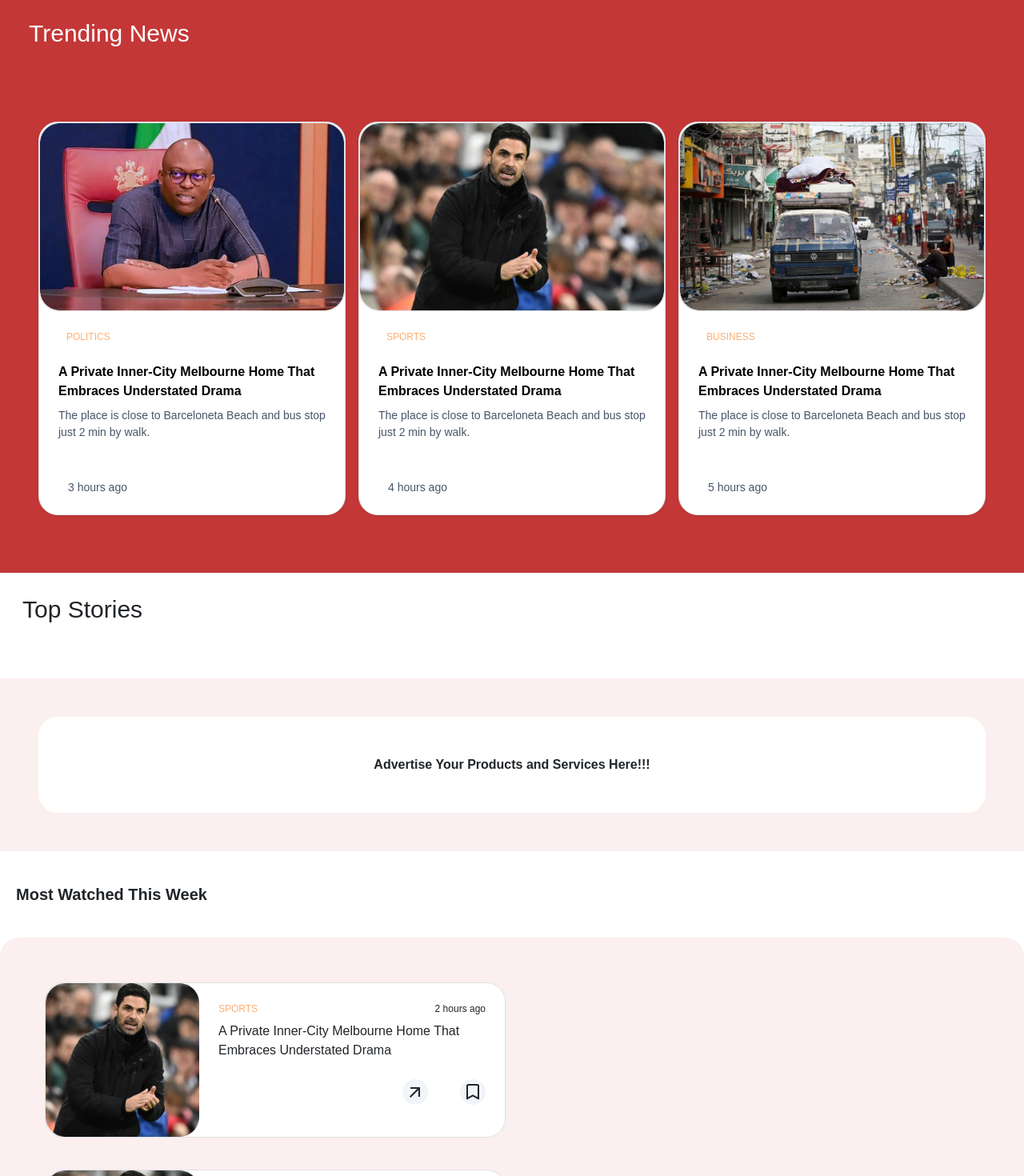
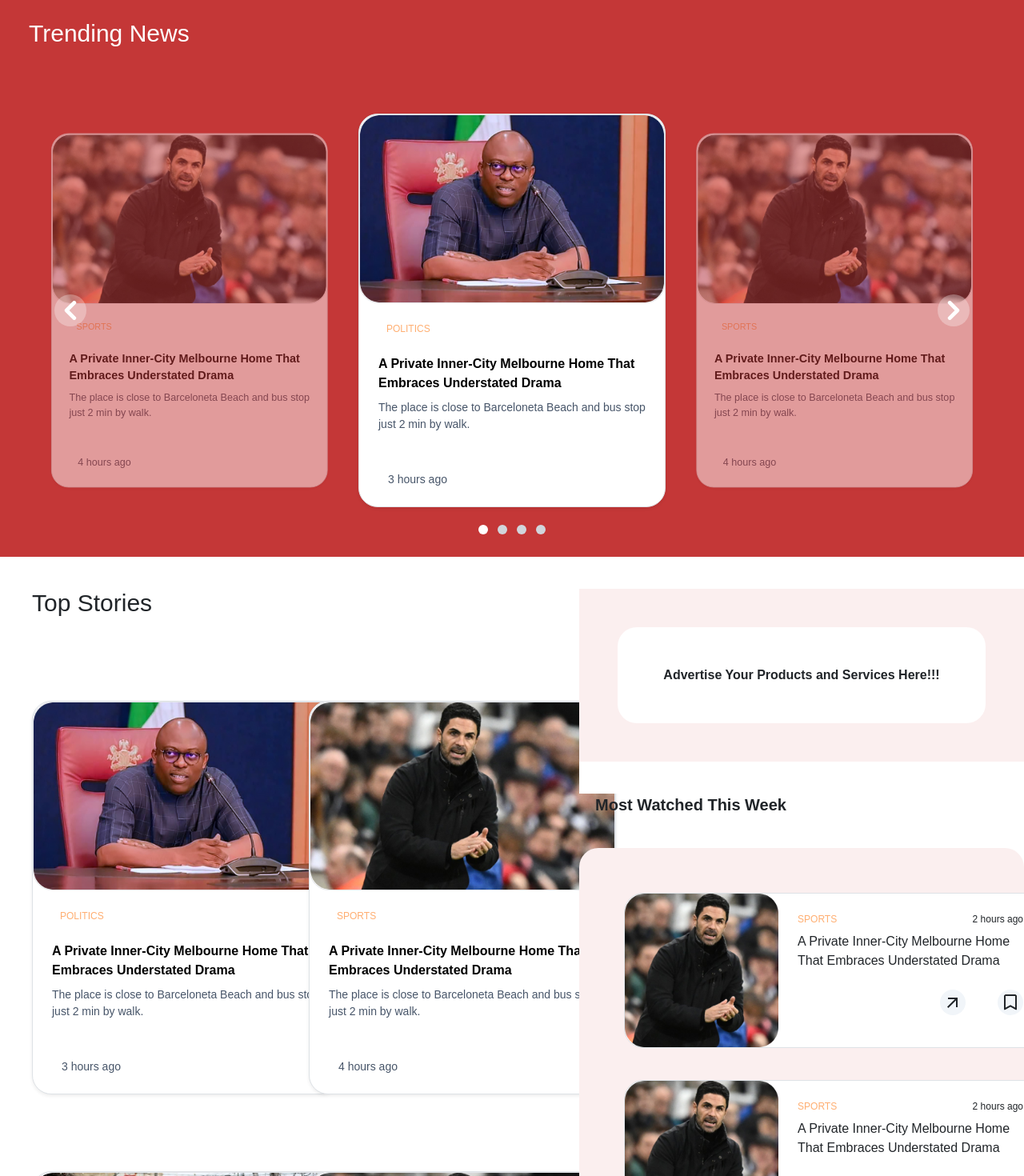
Before and after one commit to CheckUpdateBuilds/checkupdate, a React (Vite) app: page / in a window 1280 px wide. Shown: the part 480-1950 px from the top of the page at 80% size. Built offline with nearby package versions, Linux system fonts and the light colour scheme.

Commit message:
Navbar, lg screen tab screen.

```diff
--- a/src/App.jsx
+++ b/src/App.jsx
@@ -28,7 +28,7 @@ function App() {
   return (
     <div className='overflow-hidden'>
       <Navbar/>
-      <div className="bg-transparent block h-[125px] lg:hidden " ></div>
+      <div className="bg-transparent block h-[162px] lg:hidden " ></div>
       <Ads/>
       <Routes>
         <Route path='/' element={<Home/>} />
--- a/src/Components/Ads.jsx
+++ b/src/Components/Ads.jsx
@@ -3,7 +3,7 @@
 const Ads = () => {
   return (
     <>
-      <div className="bg-companyLightRed font-Nunito -[180px] md:pt-[unset]">
+      <div className="bg-companyLightRed font-Nunito -[180px] md:pt-[unset] rounded-3xl ">
           <div className="h-[40px] bg-companyWhite"></div>
           <div className="rounded-3xl bg-companyWhite p-5 m-5 text-center font-bold tex">
               <p>Advertise Your Products and Services Here!!!</p>
--- a/src/Components/Card.jsx
+++ b/src/Components/Card.jsx
@@ -5,7 +5,7 @@ const Card = ({ title, description, subTitle, time, image }) => {
   return (
     <>
       <a>
-        <div className=" flex flex-col my-6 bg-white shadow-sm border border-slate-800 rounded-3xl w-full ">
+        <div className=" flex flex-col my-6 bg-white shadow-sm border border-slate-800 rounded-3xl w-fit lg:w-96 ">
           <div className=" overflow-hidden text-white rounded-3xl w-fit h-auto border-1">
             <img
               src={image}
--- a/src/Components/Carousel.jsx
+++ b/src/Components/Carousel.jsx
@@ -1,48 +1,39 @@
-import { useState, useEffect, useCallback } from "react";
-import TestimonialCard from "./TestimonialCard";
-import { testimonialCardData } from "../../testimonialCardData";
+import { useState, useCallback } from "react";
+import Card from "../Components/Card";
+import { trendingNewData } from "../trendingNewsData";
 
 const Carousel = () => {
   const [currentSlide, setCurrentSlide] = useState(0);
-  const intervalTime = 3000; // Auto-scroll interval (in milliseconds)
 
   // Function to move to the next slide
   const nextSlide = useCallback(() => {
-    setCurrentSlide((prev) => (prev + 1) % testimonialCardData.length);
+    setCurrentSlide((prev) => (prev + 1) % trendingNewData.length);
   }, []);
 
   // Function to move to the previous slide
   const prevSlide = () => {
-    setCurrentSlide((prev) => (prev - 1 + testimonialCardData.length) % testimonialCardData.length);
+    setCurrentSlide((prev) => (prev - 1 + trendingNewData.length) % trendingNewData.length);
   };
-
-  // Auto-scroll logic using useEffect
-  useEffect(() => {
-    const autoScroll = setInterval(nextSlide, intervalTime);
-
-    // Cleanup the interval on component unmount
-    return () => clearInterval(autoScroll);
-  }, [nextSlide]);
 
   return (
     <div className="relative w-full flex justify-center items-center">
       {/* Carousel Wrapper */}
-      <div className="relative w-full h-96 flex justify-center items-center overflow-hidden">
-        {testimonialCardData.map((data, index) => {
+      <div className="relative w-full h-[600px] flex justify-center items-center overflow-hidden">
+        {trendingNewData.map((data, index) => {
           const isCurrent = index === currentSlide;
           const isPrev =
-            index === (currentSlide - 1 + testimonialCardData.length) % testimonialCardData.length;
+            index === (currentSlide - 1 + trendingNewData.length) % trendingNewData.length;
           const isNext =
-            index === (currentSlide + 1) % testimonialCardData.length;
+            index === (currentSlide + 1) % trendingNewData.length;
 
           // Determine classes for positioning and visibility
           let positionClasses = "opacity-0 scale-75 z-0 translate-x-0";
           if (isCurrent) {
             positionClasses = "opacity-100 scale-100 z-20 translate-x-0";
           } else if (isPrev) {
-            positionClasses = "opacity-50 scale-90 z-10 -translate-x-[120%]";
+            positionClasses = "opacity-50 scale-90 z-10 -translate-x-[105%]";
           } else if (isNext) {
-            positionClasses = "opacity-50 scale-90 z-10 translate-x-[120%]";
+            positionClasses = "opacity-50 scale-90 z-10 translate-x-[105%]";
           }
 
           return (
@@ -50,11 +41,12 @@ const Carousel = () => {
               key={index}
               className={`absolute transition-all duration-700 transform ${positionClasses}`}
             >
-              <TestimonialCard
-                icon={data.icon}
+              <Card
+                image={data.image}
+                title={data.title}
+                subTitle={data.subTitle}
                 description={data.description}
-                name={data.name}
-                title={data.title}
+                time={data.time}
               />
             </div>
           );
@@ -64,7 +56,7 @@ const Carousel = () => {
       {/* Navigation Buttons */}
       <button
         onClick={prevSlide}
-        className="absolute top-1/2 left-5 z-30 transform -translate-y-1/2 bg-white/30 dark:bg-gray-800/30 group-hover:bg-white/50 dark:group-hover:bg-gray-800/60 group-focus:ring-4 group-focus:ring-white dark:group-focus:ring-gray-800/70 p-2 rounded-full"
+        className="absolute top-1/2 hidden md:block left-5 lg:ml-10 z-30 transform -translate-y-1/2 bg-white/30 dark:bg-gray-800/30 group-hover:bg-white/50 dark:group-hover:bg-gray-800/60 group-focus:ring-4 group-focus:ring-white dark:group-focus:ring-gray-800/70 p-2 rounded-full"
       >
         <svg
           className="w-6 h-6 text-white dark:text-gray-800"
@@ -84,7 +76,7 @@ const Carousel = () => {
 
       <button
         onClick={nextSlide}
-        className="absolute top-1/2 right-5 z-30 transform -translate-y-1/2 bg-white/30 dark:bg-gray-800/30 group-hover:bg-white/50 dark:group-hover:bg-gray-800/60 group-focus:ring-4 group-focus:ring-white dark:group-focus:ring-gray-800/70 p-2 rounded-full"
+        className="absolute top-1/2 hidden md:block right-5 lg:mr-10 z-30 transform -translate-y-1/2 bg-white/30 dark:bg-gray-800/30 group-hover:bg-white/50 dark:group-hover:bg-gray-800/60 group-focus:ring-4 group-focus:ring-white dark:group-focus:ring-gray-800/70 p-2 rounded-full"
       >
         <svg
           className="w-6 h-6 text-white dark:text-gray-800"
@@ -104,7 +96,7 @@ const Carousel = () => {
 
       {/* Indicators */}
       <div className="absolute bottom-5 left-1/2 z-30 flex -translate-x-1/2 space-x-3">
-        {testimonialCardData.map((_, index) => (
+        {trendingNewData.map((_, index) => (
           <button
             key={index}
             onClick={() => setCurrentSlide(index)}
--- a/src/Components/Navbar.jsx
+++ b/src/Components/Navbar.jsx
@@ -12,67 +12,67 @@ const Navbar = () => {
 
   return (
     <>
-      <div className="font-Nunito bg-companyRed  h-auto w-full fixed md:relative">
+      <div className="font-Nunito bg-companyRed  h-auto w-full fixed lg:relative z-50">
         <div className="flex flex-wrap justify-between items-center ">
           <Link to={'/'}>
-            <img src={companyLogo} alt="company logo" className="h-20 w-20 ml-8 md:h-16 md:w-40 md:ml-8"/>
+            <img src={companyLogo} alt="company logo" className="h-20 w-20 ml-8 lg:h-16 lg:w-40 lg:ml-8"/>
           </Link>
 
-          <div className='relative flex-1 hidden md:block ml-[420px]'>
+          <div className='relative flex-1 hidden lg:block ml-[420px]'>
               <MdOutlineSearch className='absolute top-1/2 transform -translate-y-1/2 left-3 h-6 w-6 text-white'/>
-              <input type="text" placeholder='Search' className='w-full md:w-[400px] pl-10 pr-4 py-2 h-10 bg-transparent ring-companyWhite ring-1 ring-inset rounded-3xl text-white'/>
+              <input type="text" placeholder='Search' className='w-full lg:w-[400px] pl-10 pr-4 py-2 h-10 bg-transparent ring-companyWhite ring-1 ring-inset rounded-3xl text-white'/>
           </div>
-          <button className="inline-flex items-center p-2 mr-10 text-sm text-white rounded-lg md:hidden hover:bg-red-700 focus:outline-none focus:ring-1 focus:ring-black dark:text-black dark:hover:bg-red-700 dark:focus:ring-black" aria-controls="navbar-solid-bg" aria-expanded={isOpen} onClick={toggle} >
+          <button className="inline-flex items-center p-2 mr-10 text-sm text-white rounded-lg lg:hidden hover:bg-red-700 focus:outline-none focus:ring-1 focus:ring-black dark:text-black dark:hover:bg-red-700 dark:focus:ring-black" aria-controls="navbar-solid-bg" aria-expanded={isOpen} onClick={toggle} >
               <BiMenuAltLeft className="h-9 w-9"/>
             </button>
-          <button className='bg-companyWhite text-center hidden md:block w-20 h-10 md:mr-20 text-companyRed rounded-3xl '>Sign In</button>
+          <button className='bg-companyWhite text-center hidden lg:block w-20 h-10 lg:mr-20 text-companyRed rounded-3xl '>Sign In</button>
         </div>
 
         <div className='flex flex-wrap justify-between items-center '>
-          <div className='relative flex-1  mx-4 md:hidden'>
+          <div className='relative flex-1  mx-4 lg:hidden'>
               <MdOutlineSearch className='absolute top-1/2 transform -translate-y-1/2 left-3 h-6 w-6 text-white'/>
               <input type="text" placeholder='Search' className='w-full w-[300px] pl-10 pr-4 py-2 h-10 bg-transparent ring-companyWhite ring-1 ring-inset rounded-3xl text-white'/>
           </div>
-              <button className='bg-companyWhite text-center w-20 h-10 mr-10 md:hidden text-companyRed rounded-3xl hover:bg-slate-500 '>Sign In</button>
+              <button className='bg-companyWhite text-center w-20 h-10 mr-10 lg:hidden text-companyRed rounded-3xl hover:bg-slate-500 '>Sign In</button>
         </div>
 
         <nav className="">
           <div className="max-w-screen-xl flex flex-wrap items-center justify-between  mx-auto p-4">
 
-            <div className={`w-full md:block md:w-auto ${isOpen ? 'block' : 'hidden'}`} id="navbar-solid-bg">
-              <ul className="flex flex-col font-medium mt-4 rounded-lg md:flex-row md:space-x-5 md:mt-0 md:ml-10 md:mr-10 md:border-0 md:bg-transparent ">
+            <div className={`w-full lg:block lg:w-auto ${isOpen ? 'block' : 'hidden'}`} id="navbar-solid-bg">
+              <ul className="flex flex-col font-medium mt-4 rounded-lg lg:flex-row lg:space-x-5 lg:mt-0 lg:ml-10 lg:mr-10 lg:border-0 lg:bg-transparent ">
                 <li>
-                  <Link to={'/'} className="block py-2 px-[1px] text-end text-xs md:text-sm text-white md:hover:border-b-2 md:hover:border-white-700 md:hover:pb-2">News</Link>
+                  <Link to={'/'} className="block py-2 px-[1px] text-end text-xs lg:text-sm text-white lg:hover:border-b-2 lg:hover:border-white-700 lg:hover:pb-2">News</Link>
                 </li>
                 <li>
-                    <Link to={'/sports'} className="block py-2 px-[1px] text-end text-xs md:text-sm text-white hover:bg-companyOrange md:hover:bg-transparent dark:text-white md:hover:border-b-2 md:hover:border-white-700 md:hover:pb-2">Sports</Link>
+                    <Link to={'/sports'} className="block py-2 px-[1px] text-end text-xs lg:text-sm text-white hover:bg-companyOrange lg:hover:bg-transparent dark:text-white lg:hover:border-b-2 lg:hover:border-white-700 lg:hover:pb-2">Sports</Link>
                 </li>
                 <li>
-                  <Link to={'/entertainment'} className="block py-2 px-[1px] text-end text-xs md:text-sm text-white hover:bg-companyOrange md:hover:bg-transparent dark:text-white md:hover:border-b-2 md:hover:border-white-700 md:hover:pb-2">Entertainment</Link>
+                  <Link to={'/entertainment'} className="block py-2 px-[1px] text-end text-xs lg:text-sm text-white hover:bg-companyOrange lg:hover:bg-transparent dark:text-white lg:hover:border-b-2 lg:hover:border-white-700 lg:hover:pb-2">Entertainment</Link>
                 </li>
                 <li>
-                  <Link to={'/lifestyle'} className="block py-2 px-[1px] text-end text-xs md:text-sm text-white hover:bg-companyOrange md:hover:bg-transparent dark:text-white md:hover:border-b-2 md:hover:border-white-700 md:hover:pb-2">Lifestyle</Link>
+                  <Link to={'/lifestyle'} className="block py-2 px-[1px] text-end text-xs lg:text-sm text-white hover:bg-companyOrange lg:hover:bg-transparent dark:text-white lg:hover:border-b-2 lg:hover:border-white-700 lg:hover:pb-2">Lifestyle</Link>
                 </li>
                 <li>
-                  <Link to={'/politics'} className="block py-2 px-[1px] text-end text-xs md:text-sm text-white hover:bg-companyOrange md:hover:bg-transparent dark:text-white md:hover:border-b-2 md:hover:border-white-700 md:hover:pb-2">Politics</Link>
+                  <Link to={'/politics'} className="block py-2 px-[1px] text-end text-xs lg:text-sm text-white hover:bg-companyOrange lg:hover:bg-transparent dark:text-white lg:hover:border-b-2 lg:hover:border-white-700 lg:hover:pb-2">Politics</Link>
                 </li>
                 <li>
-                  <Link to={'/business'} className="block py-2 px-[1px] text-end text-xs md:text-sm text-white hover:bg-companyOrange md:hover:bg-transparent dark:text-white md:hover:border-b-2 md:hover:border-white-700 md:hover:pb-2">Business</Link>
+                  <Link to={'/business'} className="block py-2 px-[1px] text-end text-xs lg:text-sm text-white hover:bg-companyOrange lg:hover:bg-transparent dark:text-white lg:hover:border-b-2 lg:hover:border-white-700 lg:hover:pb-2">Business</Link>
                 </li>
                 <li>
-                  <Link to={'/science'} className="block py-2 px-[1px] text-end text-xs md:text-sm text-white hover:bg-companyOrange md:hover:bg-transparent dark:text-white md:hover:border-b-2 md:hover:border-white-700 md:hover:pb-2">Science & Tech</Link>
+                  <Link to={'/science'} className="block py-2 px-[1px] text-end text-xs lg:text-sm text-white hover:bg-companyOrange lg:hover:bg-transparent dark:text-white lg:hover:border-b-2 lg:hover:border-white-700 lg:hover:pb-2">Science & Tech</Link>
                 </li>
                 <li>
-                  <Link to={'/culture'} className="block py-2 px-[1px] text-end text-xs md:text-sm text-white hover:bg-companyOrange md:hover:bg-transparent dark:text-white md:hover:border-b-2 md:hover:border-white-700 md:hover:pb-2">Culture & Religion</Link>
+                  <Link to={'/culture'} className="block py-2 px-[1px] text-end text-xs lg:text-sm text-white hover:bg-companyOrange lg:hover:bg-transparent dark:text-white lg:hover:border-b-2 lg:hover:border-white-700 lg:hover:pb-2">Culture & Religion</Link>
                 </li>
                 <li>
-                  <Link to={'/earth'} className="block py-2 px-[1px] text-end text-xs md:text-sm text-white hover:bg-companyOrange md:hover:bg-transparent dark:text-white md:hover:border-b-2 md:hover:border-white-700 md:hover:pb-2">Earth & Wildlife</Link>
+                  <Link to={'/earth'} className="block py-2 px-[1px] text-end text-xs lg:text-sm text-white hover:bg-companyOrange lg:hover:bg-transparent dark:text-white lg:hover:border-b-2 lg:hover:border-white-700 lg:hover:pb-2">Earth & Wildlife</Link>
                 </li>
                 <li>
-                  <Link to={'/opportunities'} className="block py-2 px-[1px] text-end text-xs md:text-sm text-white hover:bg-companyOrange md:hover:bg-transparent dark:text-white md:hover:border-b-2 md:hover:border-white-700 md:hover:pb-2">Opportunities</Link>
+                  <Link to={'/opportunities'} className="block py-2 px-[1px] text-end text-xs lg:text-sm text-white hover:bg-companyOrange lg:hover:bg-transparent dark:text-white lg:hover:border-b-2 lg:hover:border-white-700 lg:hover:pb-2">Opportunities</Link>
                 </li>
                 <li>
-                  <Link to={'/awards'} className="block py-2 px-[1px] text-end text-xs md:text-sm text-white hover:bg-companyOrange md:hover:bg-transparent dark:text-white md:hover:border-b-2 md:hover:border-white-700 md:hover:pb-2">CheckUpdate Awards</Link>
+                  <Link to={'/awards'} className="block py-2 px-[1px] text-end text-xs lg:text-sm text-white hover:bg-companyOrange lg:hover:bg-transparent dark:text-white lg:hover:border-b-2 lg:hover:border-white-700 lg:hover:pb-2">CheckUpdate Awards</Link>
                 </li>
               </ul>
             </div>
--- a/src/Components/VideoCard.jsx
+++ b/src/Components/VideoCard.jsx
@@ -2,7 +2,7 @@ import PropTypes from "prop-types";
 // import React from 'react'
 import { MdOutlineArrowOutward } from "react-icons/md";
 import { BiBookmark } from "react-icons/bi";
-// import { FaPlay } from "react-icons/fa";
+import { FaPlay } from "react-icons/fa";
 
 const VideoCard = ({ title, description, time, image }) => {
   return (
@@ -15,7 +15,7 @@ const VideoCard = ({ title, description, time, image }) => {
             src={image}
             alt="img here"
           />
-          {/* <FaPlay className="absolute inset-0 m-auto text-white w-[30px] h-auto" /> */}
+          <FaPlay className="absolute inset-0 m-auto text-white w-[30px] h-auto" />
         </div>
 
         <div className="p-6">
--- a/src/pages/Home.jsx
+++ b/src/pages/Home.jsx
@@ -1,12 +1,11 @@
 // import React from 'react'
 import Card from "../Components/Card";
 import Ads from "../Components/Ads";
+import Subscribe from "../Components/Subscribe"
 import VideoCard from "../Components/VideoCard";
 import { trendingNewData } from "../trendingNewsData";
 import { VideoNewsData } from "../VideoNewsData";
-import img1 from '../assets/Image 1.png';
-import img2 from '../assets/Image 2.png';
-import img3 from '../assets/Image 3.png';
+import Carousel from "../Components/Carousel";
 
 const Home = () => {
   return (
@@ -15,8 +14,19 @@ const Home = () => {
         <div className="p-7 text-3xl text-white">
           <p className="">Trending News</p>
         </div>
-        <div className=" p-10 gap-3 bg-companyRed block md:flex ">
-          {trendingNewData.slice(0, 3).map((newsData, index) => (
+        <div className="bg-companyRed">
+          <Carousel />
+        </div>
+      </div>
+
+      <div className="bg-companyWhite font-Nunito">
+        <section className="lg:w-fit lg:flex" >
+          <div className="" >
+            <div className="p-10 text-3xl">
+              <p>Top Stories</p>
+            </div>
+            <div className="grid grid-cols-2 gap-5 p-10">
+              {trendingNewData.map((newsData, index) => (
                 <Card
                   key={index}
                   image={newsData.image}
@@ -27,75 +37,13 @@ const Home = () => {
                 />
               ))}
             </div>
-
-        <div className="carousel w-full hidden">
-          <div id="slide1" className="carousel-item relative w-full">
-            <img
-              src={img1}
-              className="w-full"
-            />
-            <div className="absolute left-5 right-5 top-1/2 flex -translate-y-1/2 transform justify-between">
-              <a href="#slide4" className="btn btn-circle">
-                ❮
-              </a>
-              <a href="#slide2" className="btn btn-circle">
-                ❯
-              </a>
-            </div>
-          </div>
-          <div id="slide2" className="carousel-item relative w-full">
-            <img
-              src={img2}
-              className="w-full"
-            />
-            <div className="absolute left-5 right-5 top-1/2 flex -translate-y-1/2 transform justify-between">
-              <a href="#slide1" className="btn btn-circle">
-                ❮
-              </a>
-              <a href="#slide3" className="btn btn-circle">
-                ❯
-              </a>
-            </div>
-          </div>
-          <div id="slide3" className="carousel-item relative w-full">
-            <img
-              src={img1}
-              className="w-full"
-            />
-            <div className="absolute left-5 right-5 top-1/2 flex -translate-y-1/2 transform justify-between">
-              <a href="#slide2" className="btn btn-circle">
-                ❮
-              </a>
-              <a href="#slide4" className="btn btn-circle">
-                ❯
-              </a>
-            </div>
-          </div>
-          <div id="slide4" className="carousel-item relative w-full">
-            <img
-              src={img3}
-              className="w-full"
-            />
-            <div className="absolute left-5 right-5 top-1/2 flex -translate-y-1/2 transform justify-between">
-              <a href="#slide3" className="btn btn-circle">
-                ❮
-              </a>
-              <a href="#slide1" className="btn btn-circle">
-                ❯
-              </a>
-            </div>
-          </div>
-        </div>
-      </div>
-
-      <div className="bg-companyWhite font-Nunito">
-        <div className="p-7 text-3xl">
-          <p>Top Stories</p>
           </div>
 
 
+          <div className="lg:w-fit" >
+            <div className="" >
               <Ads />
-
+            </div>
             <div className="text-xl font-bold font-Nunito ml-5">
               <p>Most Watched This Week</p>
             </div>
@@ -110,11 +58,35 @@ const Home = () => {
                 />
               ))}
             </div>
+          </div>
+        </section>
 
-        <Ads />
+        <section className="lg:w-fit lg:flex" >
+          <div className="" >
+            <div className="p-10 text-3xl">
+              <p>Latest Stories</p>
+            </div>
+            <div className="grid grid-cols-2 gap-5 p-10">
+              {trendingNewData.map((newsData, index) => (
+                <Card
+                  key={index}
+                  image={newsData.image}
+                  title={newsData.title}
+                  description={newsData.description}
+                  subTitle={newsData.subTitle}
+                  time={newsData.time}
+                />
+              ))}
+            </div>
+          </div>
 
+
+          <div className="lg:w-fit" >
+            <div className="" >
+              <Subscribe />
+            </div>
             <div className="text-xl font-bold font-Nunito ml-5">
-          <p>Recommended For You</p>
+              <p>Most Watched This Week</p>
             </div>
             <div className="p-3 bg-companyLightRed rounded-3xl mt-10 ">
               {VideoNewsData.slice(0, 4).map((VidData, index) => (
@@ -127,25 +99,10 @@ const Home = () => {
                 />
               ))}
             </div>
+          <Ads />
+          </div>
+        </section>
 
-        <Ads />
-
-        <div className="text-xl font-bold font-Nunito ml-5">
-          <p>Latest Stories</p>
-        </div>
-
-        <div className="grid grid-cols-2 gap-3 px-1 ">
-          {trendingNewData.map((newsData, index) => (
-            <Card
-              key={index}
-              image={newsData.image}
-              title={newsData.title}
-              description={newsData.description}
-              subTitle={newsData.subTitle}
-              time={newsData.time}
-            />
-          ))}
-        </div>
       </div>
     </>
   );
--- a/src/trendingNewsData.jsx
+++ b/src/trendingNewsData.jsx
@@ -5,45 +5,32 @@ import img3 from "../src/assets/Image 3.png";
 
 export const trendingNewData = [
   {
-    image: img1, // Reference the imported image here
+    image: img1,
     title: "Politics",
     subTitle: "A Private Inner-City Melbourne Home That Embraces Understated Drama",
     description: "The place is close to Barceloneta Beach and bus stop just 2 min by walk.",
     time: 3
   },
   {
-    image: img2, // Reference the second image here
+    image: img2,
     title: "Sports",
     subTitle: "A Private Inner-City Melbourne Home That Embraces Understated Drama",
     description: "The place is close to Barceloneta Beach and bus stop just 2 min by walk.",
     time: 4
   },
   {
-    image: img3, // Reference the third image here
+    image: img3,
     title: "BUSINESS",
     subTitle: "A Private Inner-City Melbourne Home That Embraces Understated Drama",
     description: "The place is close to Barceloneta Beach and bus stop just 2 min by walk.",
     time: 5
   },
   {
-    image: img1, // Reference the imported image here
-    title: "Politics",
-    subTitle: "A Private Inner-City Melbourne Home That Embraces Understated Drama",
-    description: "The place is close to Barceloneta Beach and bus stop just 2 min by walk.",
-    time: 3
-  },
-  {
-    image: img2, // Reference the second image here
+    image: img2,
     title: "Sports",
     subTitle: "A Private Inner-City Melbourne Home That Embraces Understated Drama",
     description: "The place is close to Barceloneta Beach and bus stop just 2 min by walk.",
     time: 4
   },
-  {
-    image: img3, // Reference the third image here
-    title: "BUSINESS",
-    subTitle: "A Private Inner-City Melbourne Home That Embraces Understated Drama",
-    description: "The place is close to Barceloneta Beach and bus stop just 2 min by walk.",
-    time: 5
-  },
+
 ];
```
Lines whose indentation alone changed are shown as unchanged.
